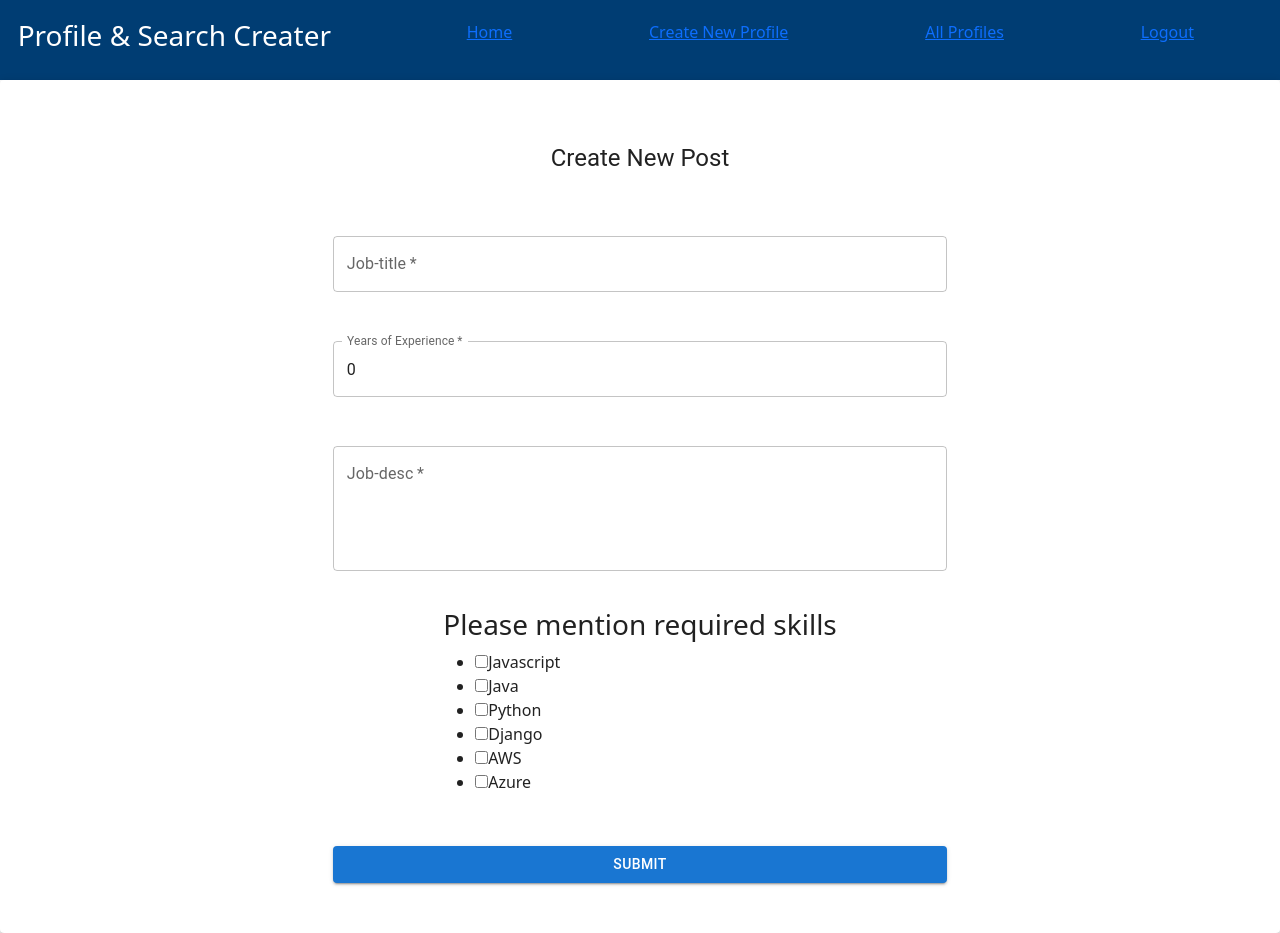
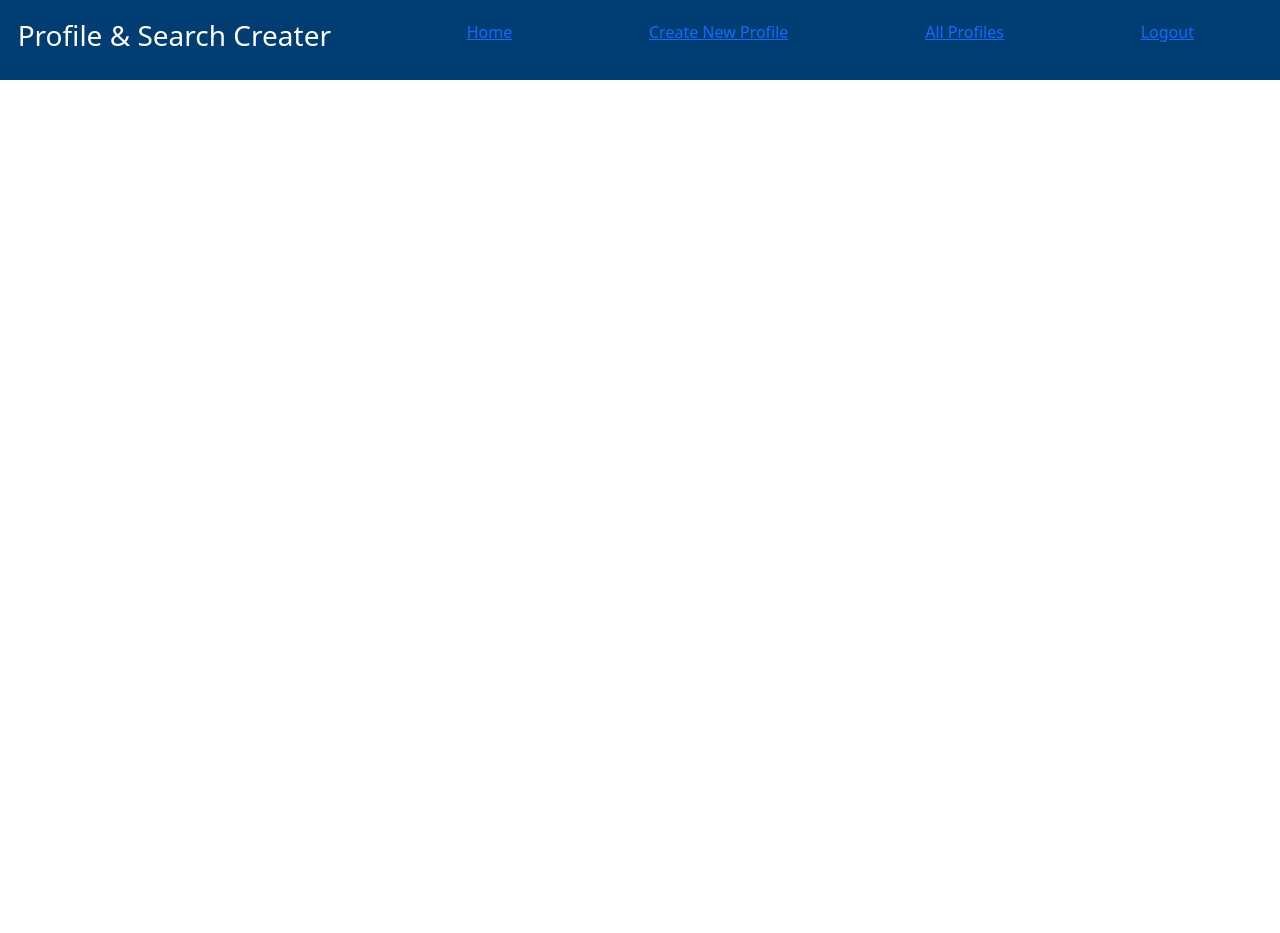
Before and after one commit to AbelRodriguezGuillen/ProfileCrudApp, a React (Create React App) app: page /employer/create in a window 1280 px wide. After the commit the page ends 800 px from the top, so only its background shows below. Built offline with nearby package versions, Linux system fonts and the light colour scheme.

Commit message:
Update App.js
updated endpoint names, started to incorporate "update" method

```diff
--- a/src/App.js
+++ b/src/App.js
@@ -1,22 +1,37 @@
 import "./App.css";
 import { BrowserRouter, Routes, Route } from "react-router-dom";
 import { Home, Feed, Dashboard, Create } from "./pages";
+import React, { useState } from "react";
 import Nav from "./pages/Nav";
+import Profile from "./pages/Profile";
+import { useNavigate } from "react-router-dom";
 
-function App() {
+function App(props) {
+  //   const [postId, setPostId] = useState("");
+  //   console.log(props);
+
+  //   function handlePostIdChange(props) {
+  //     setPostId(props);
+  //     console.log(props);
+  //   }
+
   return (
     <BrowserRouter>
       <Nav />
       <Routes>
         <Route path="/" element={<Home />} />
-        <Route path="/employer">
+        <Route path="/api/post">
           {/* <Route path="/employer/dashboard" element={<Dashboard />} /> */}
-          <Route path="/employer/create" element={<Create />} />
+          <Route path="/api/post/create" element={<Create />} />
         </Route>
-        <Route path="/employee/feed" element={<Feed />} />
+        <Route path="/api/post/feed" element={<Feed />} />
       </Routes>
     </BrowserRouter>
   );
 }
 
 export default App;
+
+{
+  /* <Route path="/post/:postId" element={<Profile postId={postId} />} /> */
+}
```
